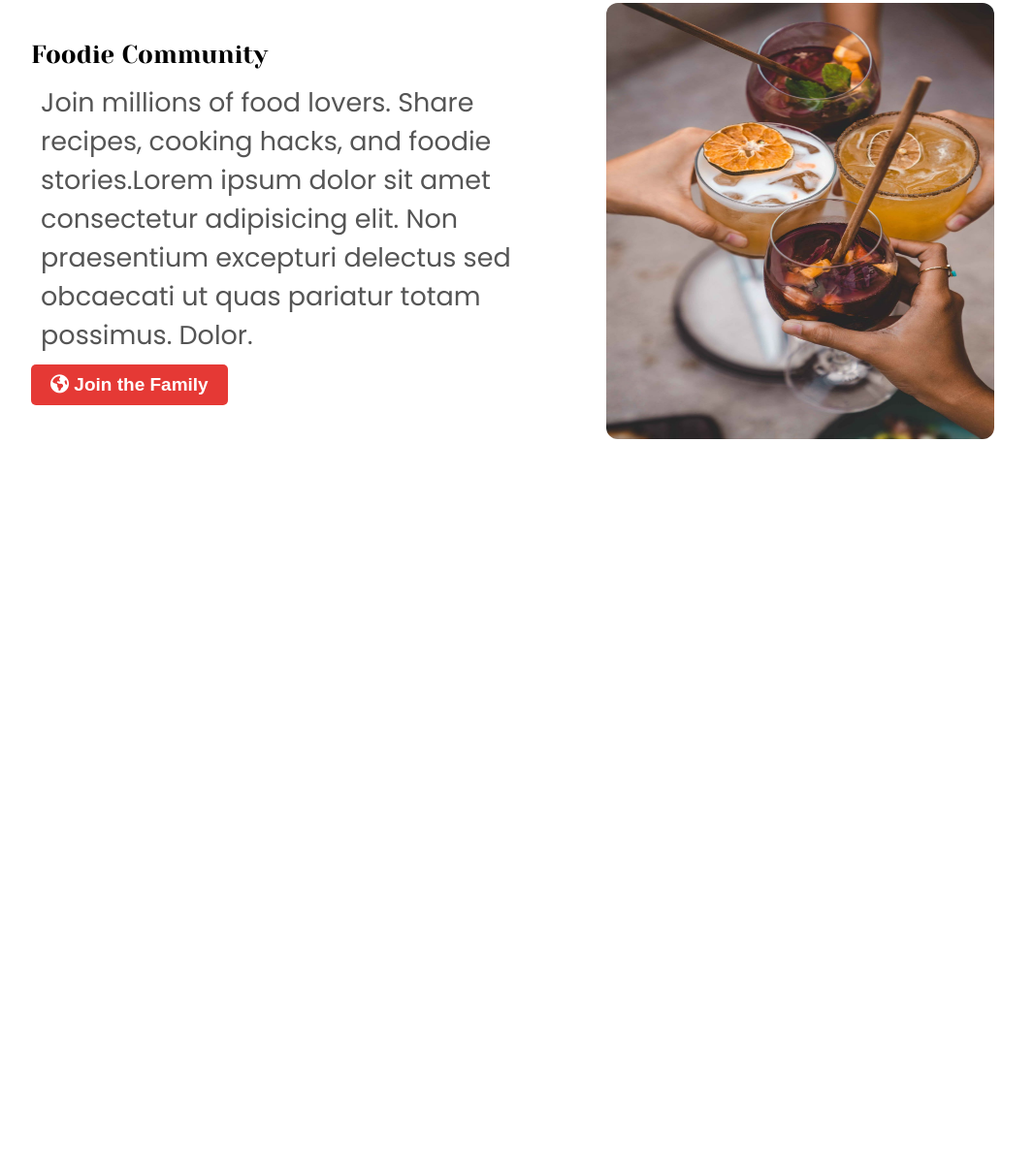
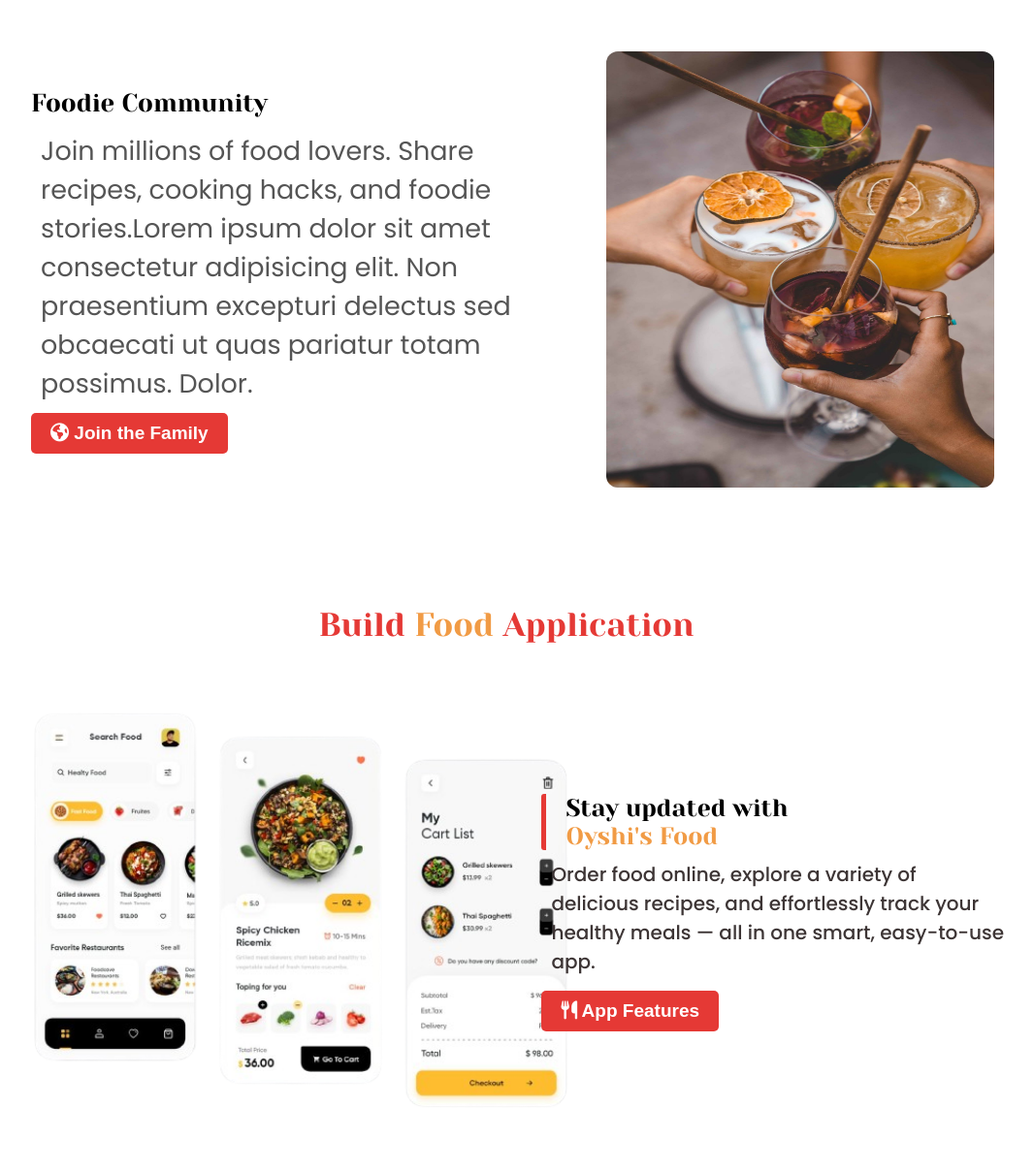
Before and after one commit to fahmidaoyshi/Oyshi-s-Fast-Food, a plain HTML site: page index.html in a window 1280 px wide. Shown: the part 1458-2665 px from the top of the page at 97% size, without its empty margins (118-1184 px from the left). Before the commit the page ends 1953 px from the top, so only its background shows below. Drawn offline with Linux system fonts and the light colour scheme.

Commit message:
food app done

```diff
--- a/index.css
+++ b/index.css
@@ -95,13 +95,14 @@
    height: auto;
    border-radius: 12px;
  }
+
 .head1{
     font-family: "Yeseva One", serif;
   font-weight: 400;
   font-style: normal;
 }
 .lightclr{
-    color:#f3a250 ;
+    color:#f19b45 ;
 }
 
 .Main h3 {
@@ -123,6 +124,7 @@
 .mission {
   font-family: "Open Sans", sans-serif;
   color: #555;
+  margin-bottom: 30px;
 }
 
 .mission h1 {
@@ -139,7 +141,7 @@
   gap: 20px;
   max-width: 1000px;
   margin: 0 auto;
-  min-height: 20px;
+  min-height: 40px;
 }
 .card:nth-child(1){
     background-color: #b9d2d4;}
@@ -153,7 +155,7 @@
 .card {
   background: #fff;
   border-radius: 12px;
-  padding: 5px 25px;
+  padding: 10px 25px;
 }
 
 .card:hover {
@@ -177,6 +179,7 @@
   font-size: 22px;
   font-weight: 400;
   text-align: center;
+  margin: 10px ;
 }
 
 .frimg{
@@ -184,3 +187,46 @@
   height: 450px;
   border-radius: 12px;
 }
+                  /* food app */
+.frhead{
+  text-align: center;
+   font-size: 29px;
+  font-weight: 500;
+  margin: 80px  0px 0px 0px;
+  font-family: "Poppins", sans-serif;
+  color:#E53935;
+}
+
+.Foodapp{
+   display: flex;
+  align-items: center;
+  justify-content: space-around;
+  padding: 50px 9% 3% 10% ;
+  gap: 30px;
+}
+
+
+.Foodapp img{
+      width: 600px;
+  height: 450px;
+  border-radius: 12px;
+}
+
+ .b3{
+   width: 50%;
+   height: auto;
+ }
+ .b3 p{
+  margin: 10px 10px 15px 10px;
+  font-size:20px ;
+  color: #3d3535;
+  font-family: "Poppins", sans-serif;
+  font-weight: 450;
+ }
+ .b3 h3{
+   font-size: 25px;
+   margin-bottom: 2px;
+   border-left:5px #E53935 solid ;
+    border-radius: 3px;
+    padding:0px 0px 0px 20px;
+ }
--- a/index.html
+++ b/index.html
@@ -76,5 +76,20 @@
     <div><img class="frimg" src="./img/drinks.jpg" alt=""></div>
   </section>
   <!-- foddie Community end -->
+   <!-- Food App start here -->
+    <section >
+    <div class="frhead"><h3 class="head1">Build <span class="lightclr">Food</span> Application</h3></div>
+    <div class="Foodapp">
+        <div class="b3">
+      <img src="./img/food app img.png" alt="">
+    </div>
+       <div class="b3">
+        <h3 class="head1">Stay updated with <br><span class="lightclr">Oyshi's Food</span></h3>
+        <p class="Poppins">Order food online, explore a variety of delicious recipes, and effortlessly track your healthy meals — all in one smart, easy-to-use app.</p>
+        <button class="btn"><i class="fa-solid fa-utensils"></i> App Features</button>
+      </div>
+    </div>
+  </section>
+  <!-- Food app end -->
 </body>
 </html>
```
